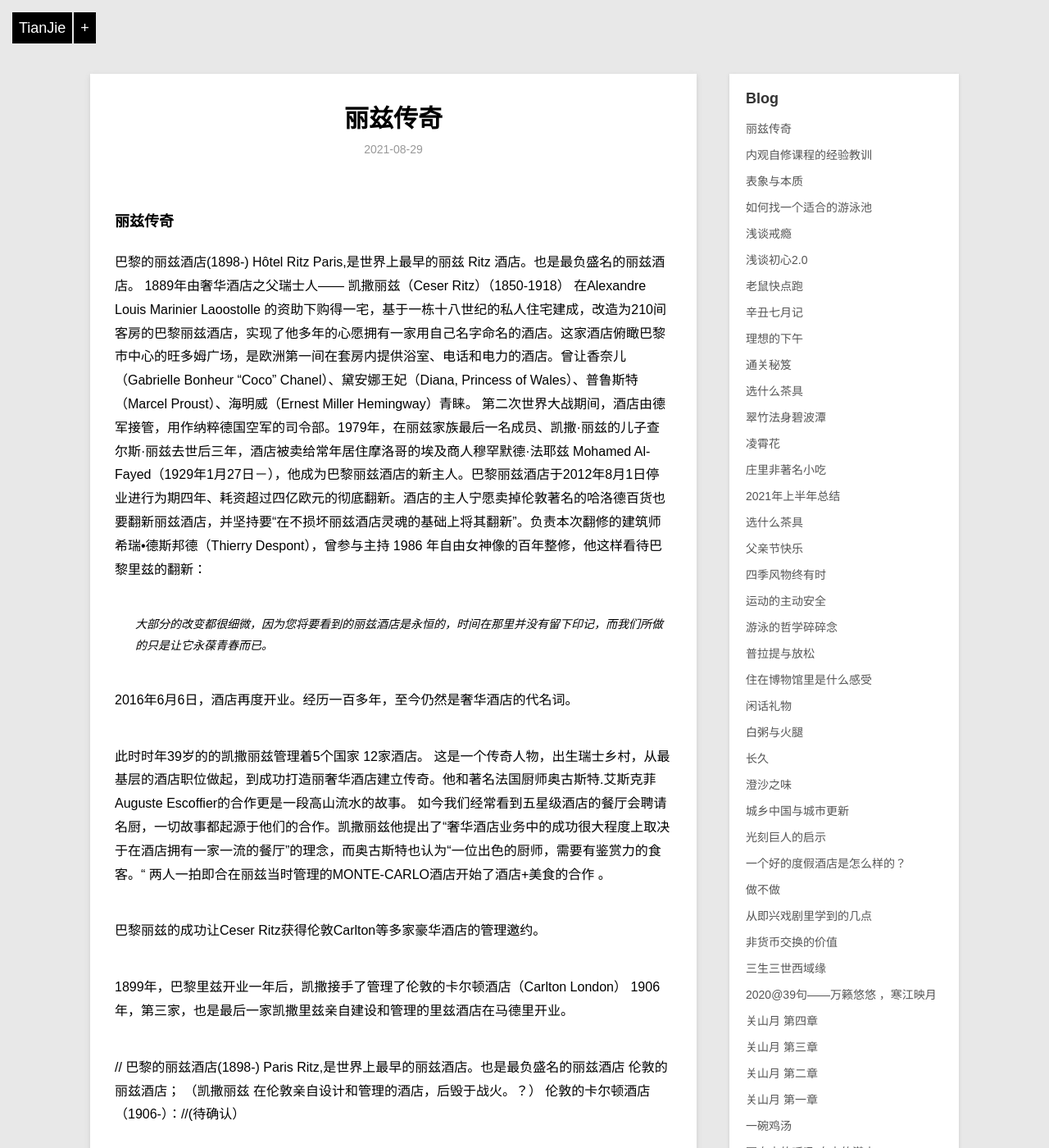
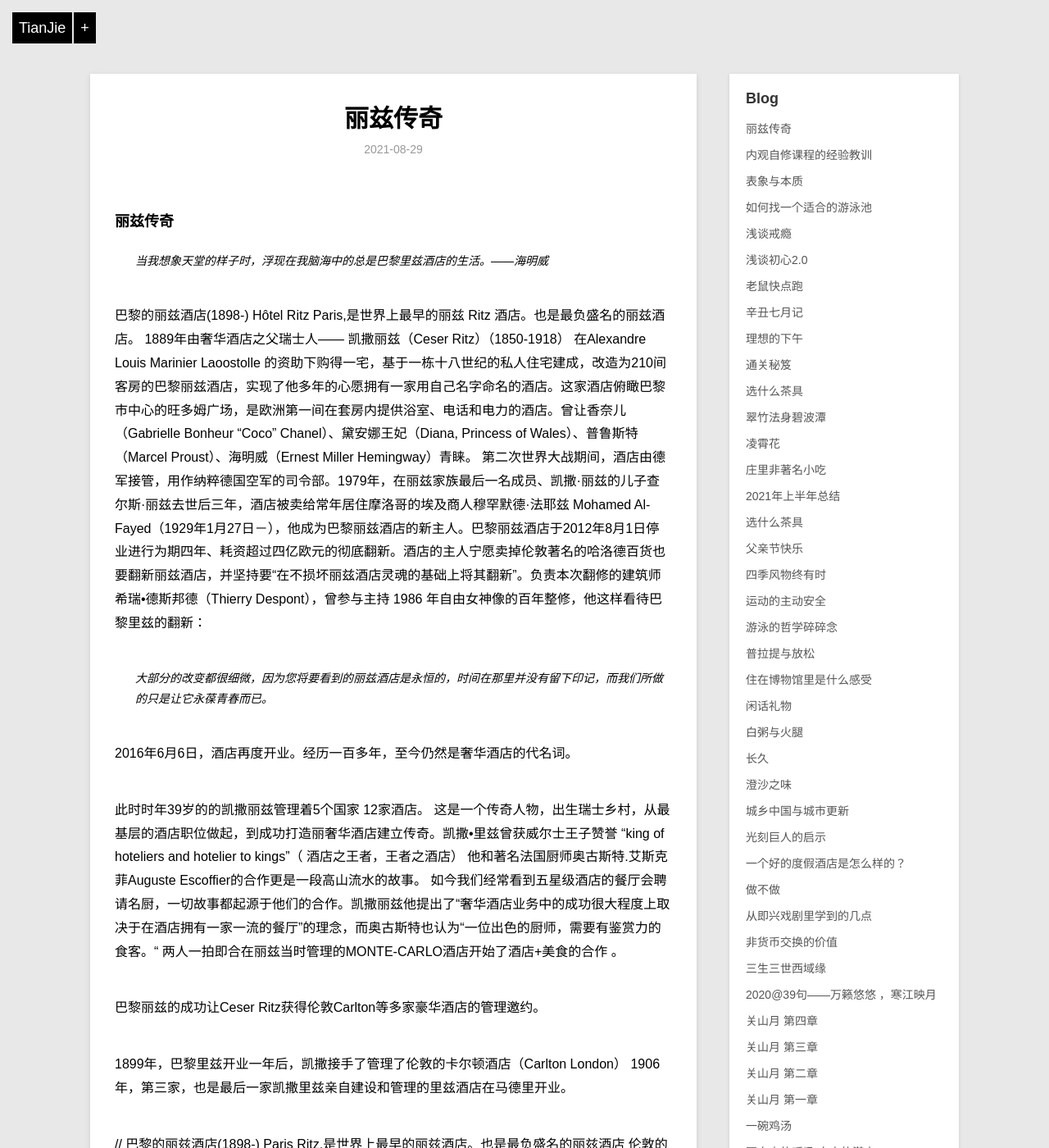
Before and after one commit to violettianjie/violettianjie.github.io, a Jekyll site: the page built from _posts/blog/2021-08-29-ritz.md, in a window 1280 px wide and 1400 px high. Shown: the whole window at 82% size. Built offline with Jekyll 4.4.1, drawn with Linux system fonts in a browser that asks for light colours.

Commit message:
Update 2021-08-29-ritz.md

```diff
--- a/_posts/blog/2021-08-29-ritz.md
+++ b/_posts/blog/2021-08-29-ritz.md
@@ -8,6 +8,10 @@ category: blog
 
 ### 丽兹传奇
 
+
+> 当我想象天堂的样子时，浮现在我脑海中的总是巴黎里兹酒店的生活。——海明威
+
+
 巴黎的丽兹酒店(1898-) Hôtel Ritz Paris,是世界上最早的丽兹 Ritz 酒店。也是最负盛名的丽兹酒店。
 1889年由奢华酒店之父瑞士人—— 凯撒丽兹（Ceser Ritz）（1850-1918） 在Alexandre Louis Marinier Laoostolle 的资助下购得一宅，基于一栋十八世纪的私人住宅建成，改造为210间客房的巴黎丽兹酒店，实现了他多年的心愿拥有一家用自己名字命名的酒店。这家酒店俯瞰巴黎市中心的旺多姆广场，是欧洲第一间在套房内提供浴室、电话和电力的酒店。曾让香奈儿（Gabrielle Bonheur "Coco" Chanel）、黛安娜王妃（Diana, Princess of Wales）、普鲁斯特（Marcel Proust）、海明威（Ernest Miller Hemingway）青睐。
 第二次世界大战期间，酒店由德军接管，用作纳粹德国空军的司令部。1979年，在丽兹家族最后一名成员、凯撒·丽兹的儿子查尔斯·丽兹去世后三年，酒店被卖给常年居住摩洛哥的埃及商人穆罕默德·法耶兹 Mohamed Al-Fayed（1929年1月27日－），他成为巴黎丽兹酒店的新主人。巴黎丽兹酒店于2012年8月1日停业进行为期四年、耗资超过四亿欧元的彻底翻新。酒店的主人宁愿卖掉伦敦著名的哈洛德百货也要翻新丽兹酒店，并坚持要“在不损坏丽兹酒店灵魂的基础上将其翻新”。负责本次翻修的建筑师希瑞•德斯邦德（Thierry Despont），曾参与主持 1986 年自由女神像的百年整修，他这样看待巴黎里兹的翻新：
@@ -16,7 +20,8 @@ category: blog
 2016年6月6日，酒店再度开业。经历一百多年，至今仍然是奢华酒店的代名词。
 
 此时时年39岁的的凯撒丽兹管理着5个国家 12家酒店。
-这是一个传奇人物，出生瑞士乡村，从最基层的酒店职位做起，到成功打造丽奢华酒店建立传奇。他和著名法国厨师奥古斯特.艾斯克菲Auguste Escoffier的合作更是一段高山流水的故事。
+这是一个传奇人物，出生瑞士乡村，从最基层的酒店职位做起，到成功打造丽奢华酒店建立传奇。凯撒•里兹曾获威尔士王子赞誉 “king of hoteliers and hotelier to kings”（ 酒店之王者，王者之酒店）
+他和著名法国厨师奥古斯特.艾斯克菲Auguste Escoffier的合作更是一段高山流水的故事。
 如今我们经常看到五星级酒店的餐厅会聘请名厨，一切故事都起源于他们的合作。凯撒丽兹他提出了“奢华酒店业务中的成功很大程度上取决于在酒店拥有一家一流的餐厅”的理念，而奥古斯特也认为“一位出色的厨师，需要有鉴赏力的食客。“ 两人一拍即合在丽兹当时管理的MONTE-CARLO酒店开始了酒店+美食的合作 。
 
 巴黎丽兹的成功让Ceser Ritz获得伦敦Carlton等多家豪华酒店的管理邀约。
```
